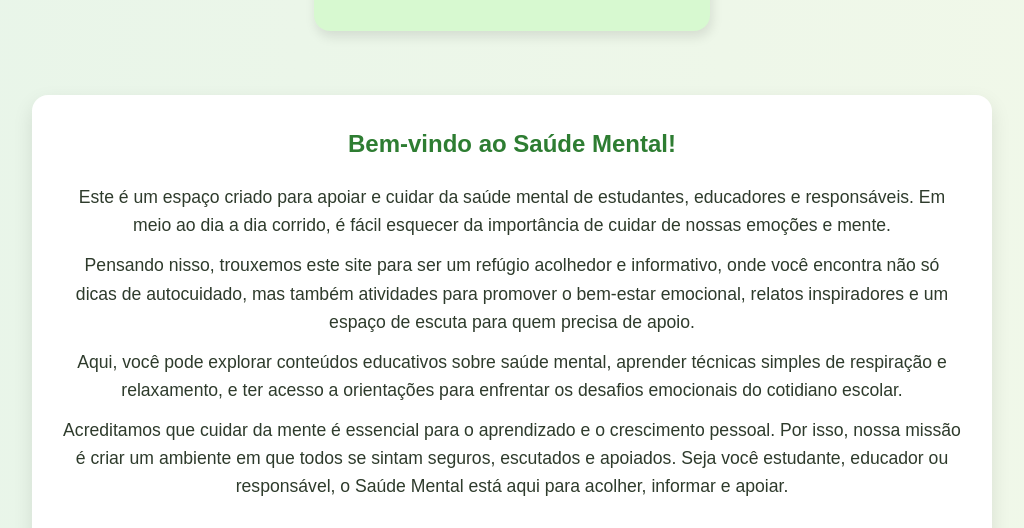
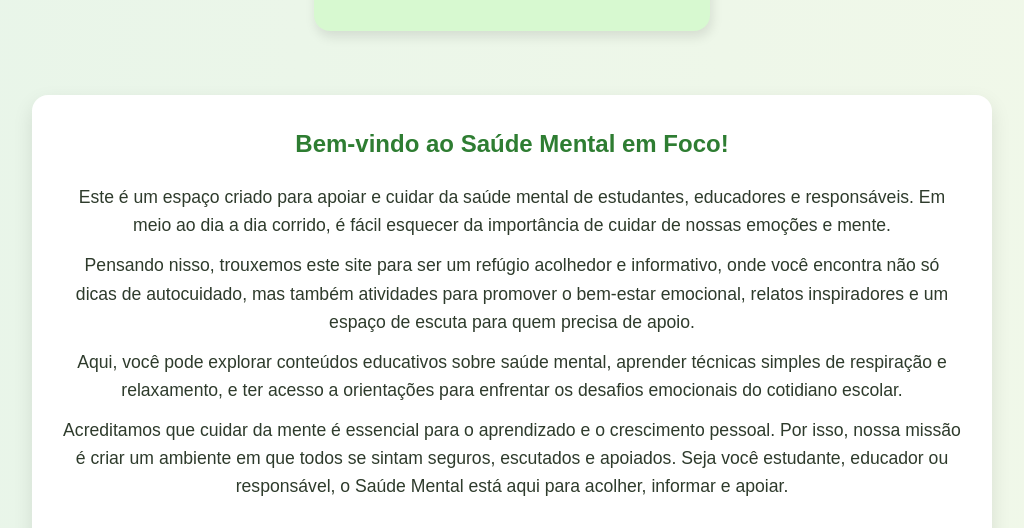
Before and after one commit to IsaPeixoto10/projetos, a plain HTML site: page inicio.html in a window 1280 px wide. Shown: the part 1060-1588 px from the top of the page, without its empty margins (128-1152 px from the left). Drawn offline with Linux system fonts and the light colour scheme.

Commit message:
hojeapresentacao

```diff
--- a/inicio.html
+++ b/inicio.html
@@ -41,7 +41,7 @@
   </div>
 
     <div id="conteudo">
-      <h2>Bem-vindo ao Saúde Mental!</h2>
+      <h2>Bem-vindo ao Saúde Mental em Foco!</h2>
         <p>Este é um espaço criado para apoiar e cuidar da saúde mental de estudantes, educadores e responsáveis. Em meio ao dia a dia corrido, é fácil esquecer da importância de cuidar de nossas emoções e mente.</p>
         <p>  Pensando nisso, trouxemos este site para ser um refúgio acolhedor e informativo, onde você encontra não só dicas de autocuidado, mas também atividades para promover o bem-estar emocional, relatos inspiradores e um espaço de escuta para quem precisa de apoio.</p>
         <p> Aqui, você pode explorar conteúdos educativos sobre saúde mental, aprender técnicas simples de respiração e relaxamento, e ter acesso a orientações para enfrentar os desafios emocionais do cotidiano escolar.</p>
```
